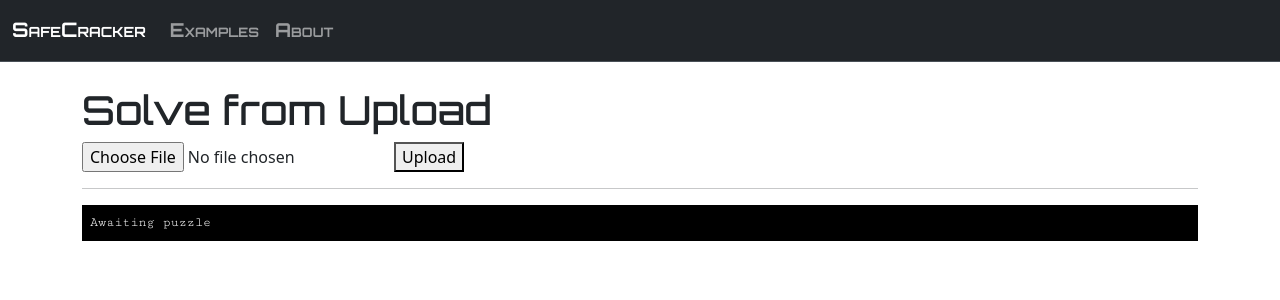
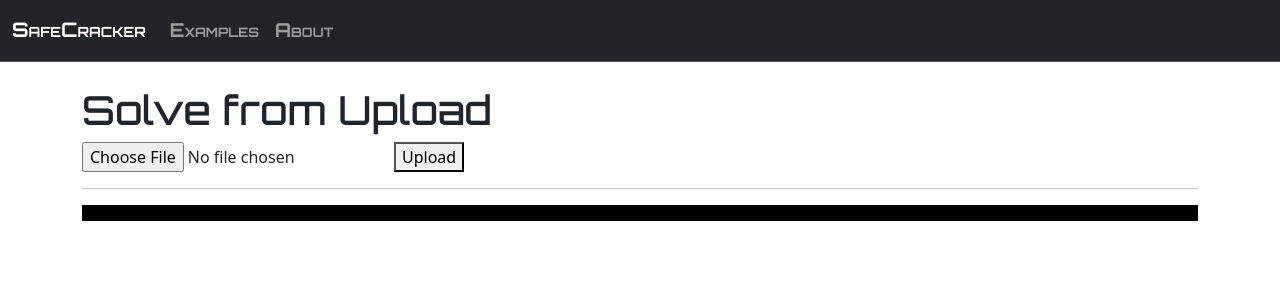
Before and after one commit to simonharris/safecracker.pl, a Vue app in the folder web/site/: page / in a window 1280 px wide. Shown: the top 300 px of the page. Built offline with nearby package versions, Linux system fonts and the light colour scheme; a web font is replaced by a local one.

Commit message:
Move to Singleton instance of SolverService

```diff
--- a/web/site/src/components/ExampleSelectForm.vue
+++ b/web/site/src/components/ExampleSelectForm.vue
@@ -1,5 +1,5 @@
 <script setup>
-import SolverService from '@/services/SolverService.js';
+import solverService from '@/services/SolverService.js';
 </script>
 
 <template>
@@ -27,7 +27,7 @@ export default {
     return {
       examples: [],
       selectedExample: "",
-      solverService: new SolverService(),
+      service: solverService,
     }
   },
   mounted() {
@@ -36,7 +36,7 @@ export default {
   methods: {
     async fetchExamples() {
       try {
-        const data = await this.solverService.getExamples();
+        const data = await this.service.getExamples();
         this.examples = data.examples;
       } catch (error) {
         console.error(error);
--- a/web/site/src/components/FileUploadForm.vue
+++ b/web/site/src/components/FileUploadForm.vue
@@ -1,5 +1,5 @@
 <script setup>
-import SolverService from '@/services/SolverService.js';
+
 </script>
 
 <template>
@@ -20,12 +20,11 @@ export default {
     return {
       uploading: false,
       progress: 0,
-      solverservice: new SolverService(),
     }
   },
-  // props: {
-  //   solverservice: Object
-  // },
+  props: {
+    solverservice: Object
+  },
   methods: {
     handleSubmit() {
       const file = this.$refs.fileInput.files[0];
--- a/web/site/src/services/SolverService.js
+++ b/web/site/src/services/SolverService.js
@@ -97,4 +97,4 @@ class SolverService {
     }
 }
 
-export default SolverService;
+export default new SolverService();
--- a/web/site/src/views/ExampleSolveView.vue
+++ b/web/site/src/views/ExampleSolveView.vue
@@ -1,5 +1,5 @@
 <script setup>
-import SolverService from '@/services/SolverService.js';
+import solverService from '@/services/SolverService.js';
 </script>
 
 <template>
@@ -8,7 +8,7 @@ import SolverService from '@/services/SolverService.js';
 
   <ExampleSelectForm @form-submitted="handleFormSubmission" />
   <!-- image-preview / -->
-  <SolutionOutput :solverservice="solverservice" />
+  <SolutionOutput :solverservice="service" />
 
 </template>
 
@@ -24,7 +24,7 @@ export default {
   },
   data() {
     return {
-      solverservice: Object(),
+      service: solverService,
       messages: [],
     }
   },
@@ -40,8 +40,8 @@ export default {
   methods: {
     handleFormSubmission(puzzleid) {
       //alert('Form submitted');
-      this.solverservice = new SolverService();
-      this.solverservice.solveExample(puzzleid);
+      //this.solverservice = new SolverService();
+      this.service.solveExample(puzzleid);
     }
   }
 }
--- a/web/site/src/views/UploadSolveView.vue
+++ b/web/site/src/views/UploadSolveView.vue
@@ -1,5 +1,5 @@
 <script setup>
-//import SolverService from '@/services/SolverService.js';
+import solverService from '@/services/SolverService.js';
 import FileUploadForm from '@/components/FileUploadForm.vue'
 import SolutionOutput from '@/components/SolutionOutput.vue'
 </script>
@@ -8,9 +8,9 @@ import SolutionOutput from '@/components/SolutionOutput.vue'
 
   <h1>Solve from Upload</h1>
 
-  <FileUploadForm />
+  <FileUploadForm :solverservice="service" />
   <!-- image-preview / -->
-  <SolutionOutput :solverservice="solverservice" />
+  <SolutionOutput :solverservice="service" />
 
 </template>
 
@@ -25,7 +25,7 @@ export default {
   },
   data() {
     return {
-      solverservice: Object(),
+      service: solverService,
       messages: [],
     }
   },
@@ -39,11 +39,7 @@ export default {
     // ...
   },
   methods: {
-    // handleFormSubmission() {
-    //   alert('Form submitted');
-    //   //this.solverservice = new SolverService();
-    //   //this.solverservice.solveExample(puzzleid);
-    // }
+    // ...
   }
 }
 </script>
```
Also changed, not shown: web/site/src/components/SolutionOutput.vue (+1 -25 lines).
